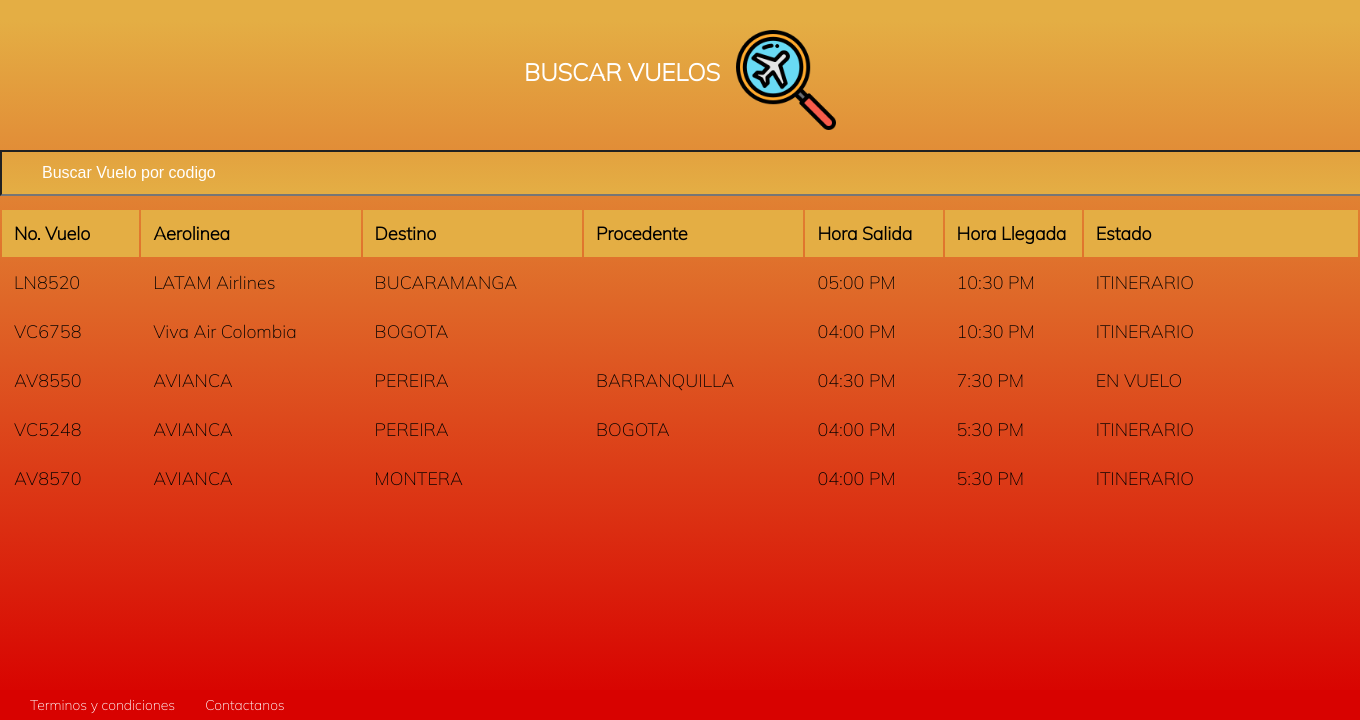
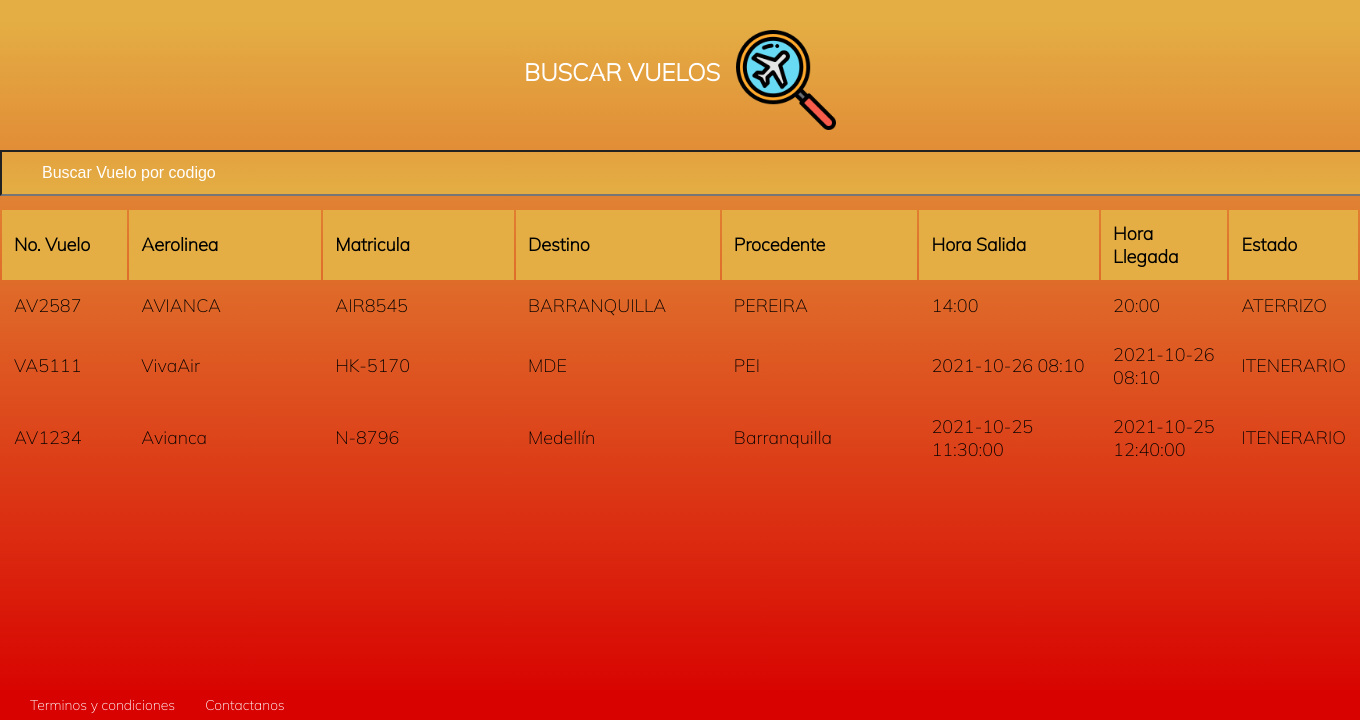
Before and after one commit to mateog147/reto105-30-2, a Flask app: page /vervuelos/ in a window 1360 px wide; the page is wider, and only the part inside the window is pictured. Shown: the part 80-800 px from the top of that part. Run offline with Flask 2, Linux system fonts and the light colour scheme; a user stored in the database is signed in; data comes from the database, SQL or seed files in the repository; both versions use the stored data as it was after the commit.

Commit message:
Se actualiza el modulo de registro de vuelo y se pone a funcionar el ver vuelos

```diff
--- a/app.py
+++ b/app.py
@@ -6,6 +6,7 @@ import math
 import os
 from werkzeug.security import check_password_hash, generate_password_hash
 from markupsafe import escape
+import traceback
 
 server = Flask('__name__')
 
@@ -16,10 +17,13 @@ def index():
     session['perfil']=None
     return render_template('index.html')
 
+
+
 @server.route('/nosotros')
 @server.route('/nosotros/')
 def about():
     return render_template('sobreNosotros.html')
+
 
 
 @server.route('/terminos')
@@ -27,10 +31,14 @@ def about():
 def tercond():
     return render_template('terminosCondiciones.html')
 
+
+
 @server.route('/contactanos')
 @server.route('/contactanos/')
 def contact():
     return render_template('contacto.html')
+
+
 
 @server.route('/login')
 @server.route('/login/',methods=['GET', 'POST'])
@@ -96,6 +104,7 @@ def login():
             return render_template('login.html',error=msg)
 
 
+
 @server.route('/registro')
 @server.route('/registro/',methods=['GET', 'POST'])
 def register():
@@ -141,6 +150,7 @@ def register():
             return render_template('registro.html',error=msg)
 
 
+
 @server.route('/recuperarpwd/')
 def rpwd():
     sal = '<head><link rel="stylesheet" href="../static/css/style.css"></head>'
@@ -149,6 +159,8 @@ def rpwd():
     sal +='<a href="/home">VOLVER AL HOME</a>'
     sal += '</div>'
     return sal
+
+
 
 @server.route('/menu')
 @server.route('/menu/')
@@ -159,6 +171,8 @@ def userMenu(usr=None):
     else:
         return render_template('error.html',mensaje='Acseso no permitido')
 
+
+
 @server.route('/madmin')
 @server.route('/madmin/')
 @server.route('/madmin/<string:usr>')
@@ -167,6 +181,7 @@ def adminMenu(usr=None):
         return render_template('menuAdmin.html')
     else:
         return render_template('error.html',mensaje='Acseso no permitido')
+
 
 
 @server.route('/mpiloto')
@@ -179,11 +194,14 @@ def pilotMenu(usr=None):
         return render_template('error.html',mensaje='Acseso no permitido')
 
 
+
 @server.route('/calificar')
 @server.route('/calificar/')
 @server.route('/calificar/<string:cod>/<string:usr>')
 def calificarVuelo(usr=None,cod=None):
     return render_template('calificarVuelo.html')
+
+
 
 @server.route('/separavuelo')
 @server.route('/separavuelo/')
@@ -191,19 +209,55 @@ def calificarVuelo(usr=None,cod=None):
 def separarVuelo(usr=None):
     return render_template('separarVuelo.html')
 
+
+
 @server.route('/vervuelos/')
 @server.route('/vervuelos/<string:usr>')
+@server.route('/vervuelos/',methods=['GET', 'POST'])
+
 def listarVuelos(usr=None):
-    return render_template('verVuelos.html')
+    if session['perfil']==None or session['perfil']=='I':
+        return render_template('error.html',mensaje='Acseso no permitido')
+    else:
+        try:
+            #Armo la consulta SQL
+            sql = f"SELECT * FROM vuelos"
+            #print('arme a consulta')
+            #Ejecuto la consulta
+            dat = cargardatos(sql)
+            #si los datos encontado son  quiere decir que el usuario o la clave son invalidos
+            #print('estoy afuera del if')
+            #print(dat)
+            if len(dat)==0:
+                msg ='No hay usuarios registrados'
+                print(msg)
+            #De lo contrario capturo el perfil del usuario y creo las variables de sesion
+            else:
+                msg = 'Ok'
+
+        except Exception:
+            msg = 'ERROR: Por favor intente luego'
+            print(Exception)
+            traceback.print_exc()
+        if msg == 'Ok':
+            return render_template('verVuelos.html',vuelos=dat)
+        else:
+            return render_template('error.html',mensaje=msg)
+
+
 
 @server.route('/editarusuario/')
 def editUser():
     return render_template('editarEliminarUsuario.html')
 
+
+
 @server.route('/calificaciones/')
 @server.route('/calificaciones/<string:usr>')
 def verCal(usr=None):
     return render_template('comentarios.html')
+
+
 
 @server.route('/roles')
 @server.route('/roles/<string:met>/',methods=['GET', 'POST'])
@@ -301,6 +355,8 @@ def permisosRoles(met=None):
     else:
         return render_template('error.html',mensaje='Acseso no permitido')
 
+
+
 @server.route('/registrovuelo/')
 @server.route('/registrovuelo/',methods=['GET', 'POST'])
 def registroVuelo():
@@ -321,8 +377,6 @@ def registroVuelo():
             destino=request.form['destino']
             piloto=request.form['piloto']
 
-            #return(f"La fecha de salida es:{fhsalida}")
-
         try:
             # Valido los datos
             if codigo==None or empresa==None:
@@ -333,7 +387,7 @@ def registroVuelo():
                 # Valido los datos
                 fhsalida=datetime.fromisoformat(fsalida+' '+hsalida)
                 fhllegada=datetime.fromisoformat(fllegada+' '+hllegada)
-                sql = f"INSERT INTO vuelos (codigo, aerolinea, matricula, destino, origen, horasalida, horallegada, piloto) VALUES ('{codigo}', '{empresa}', '{tipo}', '{matricula}', '{destino}', '{origen}', '{fhsalida}', '{fhllegada}', '{piloto}')"
+                sql = f"INSERT INTO vuelos (codigo, aerolinea, matricula, destino, origen, horasalida, horallegada, piloto) VALUES ('{codigo}', '{empresa}', '{matricula}', '{destino}', '{origen}', '{fhsalida}', '{fhllegada}', '{piloto}')"
                 #print('arme a consulta')
                 res = resgistrardato(sql)
                 if res==0:
@@ -343,16 +397,20 @@ def registroVuelo():
 
         except Exception:
             msg = 'ERROR: Por favor intente luego'
-            print(Exception.with_traceback)
+            print(Exception)
+            traceback.print_exc()
         if msg == 'Ok':
             return redirect('/madmin/')
         else:
             return render_template('registroVuelo.html',error=msg)
 
 
+
 @server.route('/editarvuelo/')
 def editoVuelo():
     return render_template('editarEliminar.html')
+
+
 
 @server.route('/verusuarios/')
 def listarUsuario():
--- a/templates/verVuelos.html
+++ b/templates/verVuelos.html
@@ -132,66 +132,31 @@
 <section class="wkarea">
   <center><h2 style="color: white;" class="login__title">BUSCAR VUELOS <img class="header__img" align = 'center' src="../static/media/buscarvuelo.png" alt="Logo"></h2></center>
 
-
-
 <input type="text" id="myInput" onkeyup="myFunction()" placeholder="Buscar Vuelo por codigo" title="Codigo de Vuelo">
 
 <table id="myTable">
   <tr class="header1">
     <th style="width:10%;">No. Vuelo</th>
     <th style="width:16%;">Aerolinea</th>
+    <th style="width:16%;">Matricula</th>
     <th style="width:16%;">Destino</th>
     <th style="width:16%;">Procedente</th>
     <th style="width:10%;">Hora Salida</th>
     <th style="width:10%;">Hora Llegada</th>
     <th style="width:20%;">Estado</th>
   </tr>
+  {% for dat in vuelos %}
   <tr>
-    <td>LN8520</td>
-    <td>LATAM Airlines</td>
-    <td>BUCARAMANGA</td>
-    <td> </td>
-    <td>05:00 PM</td>
-    <td>10:30 PM</td>
-    <td>ITINERARIO</td>
+    <td style="width:5%;">{{dat[0]}}</td>
+    <td style="width:15%;">{{dat[1]}}</td>
+    <td style="width:15%;">{{dat[2]}}</td>
+    <td style="width:10%;">{{dat[3]}}</td>
+    <td style="width:10%;">{{dat[4]}}</td>
+    <td style="width:15%;">{{dat[5]}}</td>
+    <td style="width:10%;">{{dat[6]}}</td>
+    <td style="width:10%;">{{dat[7]}}</td>
   </tr>
-  <tr>
-    <td>VC6758</td>
-    <td>Viva Air Colombia</td>
-    <td>BOGOTA</td>
-    <td> </td>
-    <td>04:00 PM</td>
-    <td>10:30 PM</td>
-    <td>ITINERARIO</td>
-  </tr>
-  <tr>
-    <td>AV8550</td>
-    <td>AVIANCA</td>
-    <td>PEREIRA</td>
-    <td>BARRANQUILLA</td>
-    <td>04:30 PM</td>
-    <td>7:30 PM</td>
-    <td>EN VUELO</td>
-  </tr>
-  <tr>
-    <td>VC5248</td>
-    <td>AVIANCA</td>
-    <td>PEREIRA</td>
-    <td> BOGOTA </td>
-    <td>04:00 PM</td>
-    <td>5:30 PM</td>
-    <td>ITINERARIO</td>
-  </tr>
-  <tr>
-    <td>AV8570</td>
-    <td>AVIANCA</td>
-    <td>MONTERA</td>
-    <td> </td>
-    <td>04:00 PM</td>
-    <td>5:30 PM</td>
-    <td>ITINERARIO</td>
-  </tr>
-
+  {% endfor %}
 
 </table>
     </section>
```
Also changed, not shown: AIM.db.
